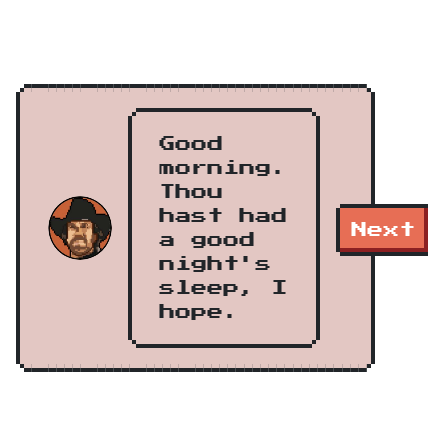
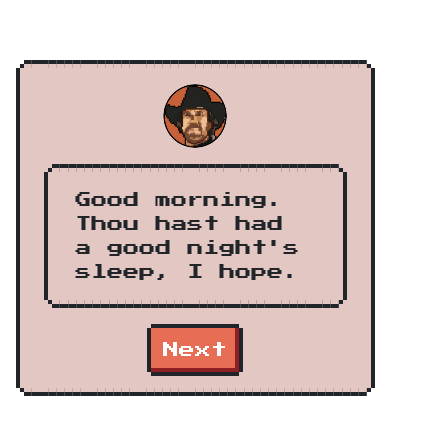
Before and after one commit to Homvi/chuck-norris-jokes, a website: page index.html in a window 390 px wide. Shown: the part 194-628 px from the top of the page, 428 px wide, since content can reach past the window. Drawn offline with nearby package versions, Linux system fonts and the light colour scheme.

Commit message:
add responsivity

```diff
--- a/style.scss
+++ b/style.scss
@@ -13,3 +13,13 @@ body {
   margin: 0 auto;
   background-color: #e3c7c3;
 }
+
+@media screen and (max-width: 900px) {
+  .container {
+    flex-direction: column;
+    align-items: center;
+    .nes-container {
+      width: 100%;
+    }
+  }
+}
```
Also changed, not shown: style.css, 1 other file.
